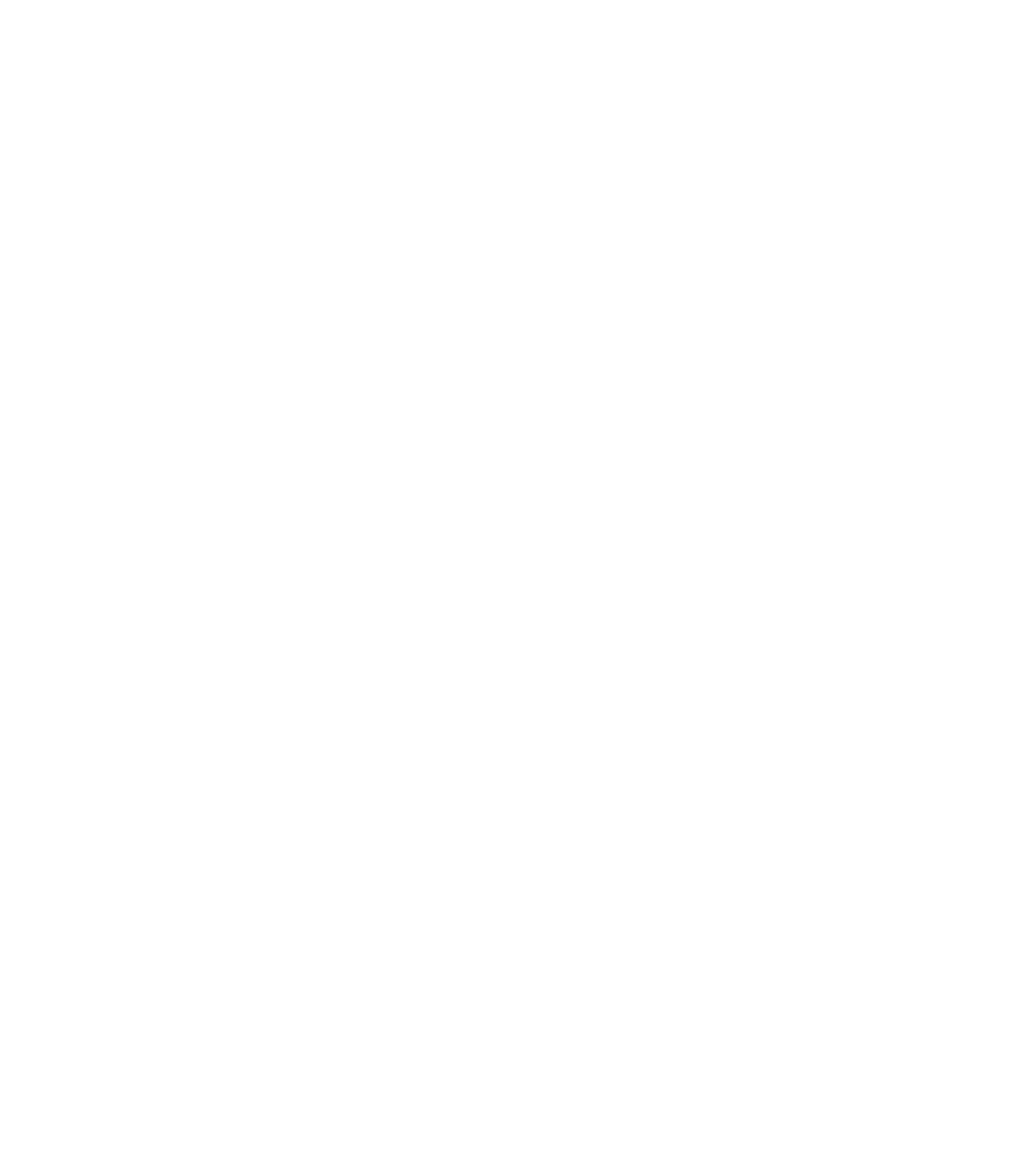
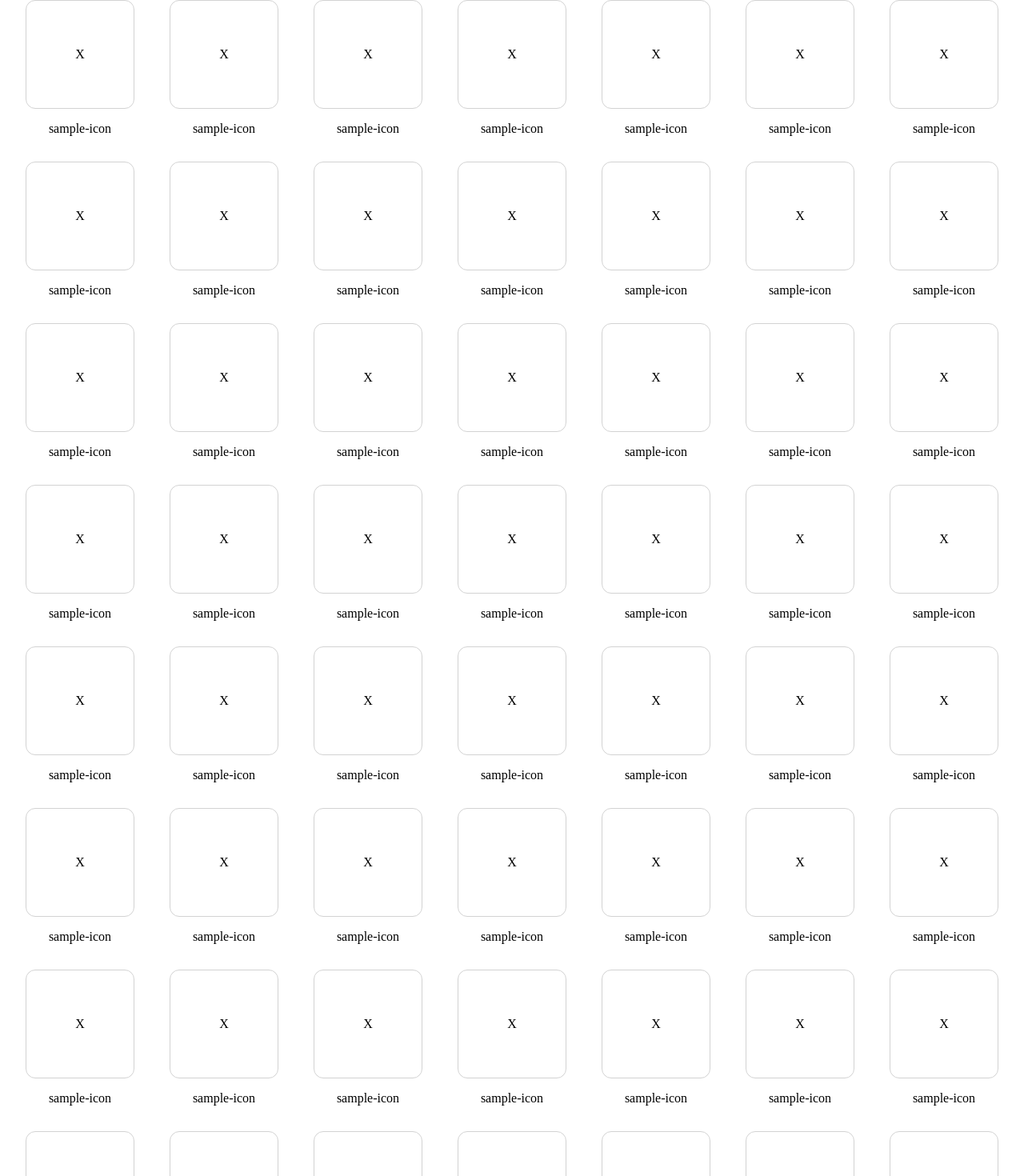
Before and after one commit to Casm101/cuztom-iconz, a Next.js app: page / in a window 1280 px wide. Shown: the part 448-1918 px from the top of the page at 80% size. Before the commit the page ends 800 px from the top, so only its background shows below. Built offline with nearby package versions, Linux system fonts and the light colour scheme.

Commit message:
Update: icon showcase component

```diff
--- a/src/app/page.tsx
+++ b/src/app/page.tsx
@@ -1,4 +1,4 @@
-import { Library, Navigation, SiteHeader } from "@/components";
+import { Library, Navigation, Showcase, SiteHeader } from "@/components";
 
 export default function Home() {
   return (
@@ -6,7 +6,66 @@
       <SiteHeader />
       <Navigation />
       <Library>
-
+        <Showcase />
+        <Showcase />
+        <Showcase />
+        <Showcase />
+        <Showcase />
+        <Showcase />
+        <Showcase />
+        <Showcase />
+        <Showcase />
+        <Showcase />
+        <Showcase />
+        <Showcase />
+        <Showcase />
+        <Showcase />
+        <Showcase />
+        <Showcase />
+        <Showcase />
+        <Showcase />
+        <Showcase />
+        <Showcase />
+        <Showcase />
+        <Showcase />
+        <Showcase />
+        <Showcase />
+        <Showcase />
+        <Showcase />
+        <Showcase />
+        <Showcase />
+        <Showcase />
+        <Showcase />
+        <Showcase />
+        <Showcase />
+        <Showcase />
+        <Showcase />
+        <Showcase />
+        <Showcase />
+        <Showcase />
+        <Showcase />
+        <Showcase />
+        <Showcase />
+        <Showcase />
+        <Showcase />
+        <Showcase />
+        <Showcase />
+        <Showcase />
+        <Showcase />
+        <Showcase />
+        <Showcase />
+        <Showcase />
+        <Showcase />
+        <Showcase />
+        <Showcase />
+        <Showcase />
+        <Showcase />
+        <Showcase />
+        <Showcase />
+        <Showcase />
+        <Showcase />
+        <Showcase />
+        <Showcase />
       </Library>
     </>
   );
--- /dev/null
+++ b/src/components/Showcase/index.tsx
@@ -0,0 +1,16 @@
+import "./styles.scss";
+
+export const Showcase = ({  }) => {
+	return (
+    <div className="showcase">
+      <div className="showcase-container">
+        <div className="container-sample">X</div>
+        <div className="container-overlay">
+          <button>copy SVG</button>
+          <button>copy JSX</button>
+        </div>
+      </div>
+      <p className="showcase-title">sample-icon</p>
+    </div>
+  );
+}
--- /dev/null
+++ b/src/components/Showcase/styles.scss
@@ -0,0 +1,57 @@
+.showcase {
+	display: flex;
+	flex-direction: column;
+	align-items: center;
+	gap: 1rem;
+
+	.showcase-container {
+		position: relative;
+		display: flex;
+		align-items: center;
+		justify-content: center;
+
+		width: 8.5rem;
+		height: 8.5rem;
+
+		border: 1px solid lightgrey;
+		border-radius: .75rem;
+
+		&:hover .container-overlay {
+			display: flex;
+		}
+
+		.container-sample {
+
+		}
+		.container-overlay {
+			position: absolute;
+			flex-direction: column;
+			gap: .25rem;
+
+			display: none;
+
+			width: 95%;
+			height: 95%;
+			margin: auto;
+
+			button {
+				width: 100%;
+				height: 50%;
+
+				text-transform: capitalize;
+				border: none;
+				border-radius: .5rem;
+
+				background: #d3d3d399;
+				cursor: pointer;
+
+				&:hover {
+					background: #d3d3d3dd;
+				}
+			}
+		}
+	}
+	.showcase-title {
+
+	}
+}
--- a/src/components/index.ts
+++ b/src/components/index.ts
@@ -1,3 +1,4 @@
 export * from "./Library";
 export * from "./Navigation";
+export * from "./Showcase";
 export * from "./SiteHeader";
```
